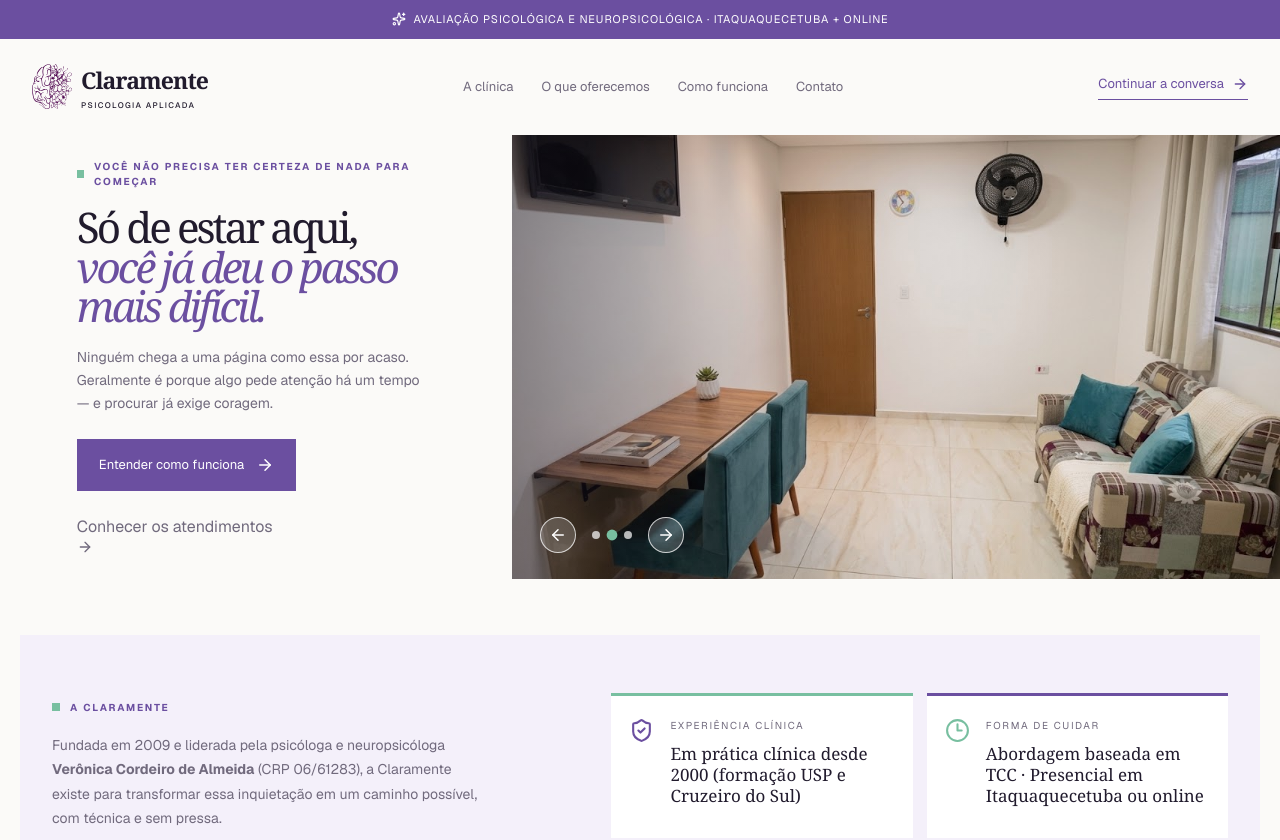
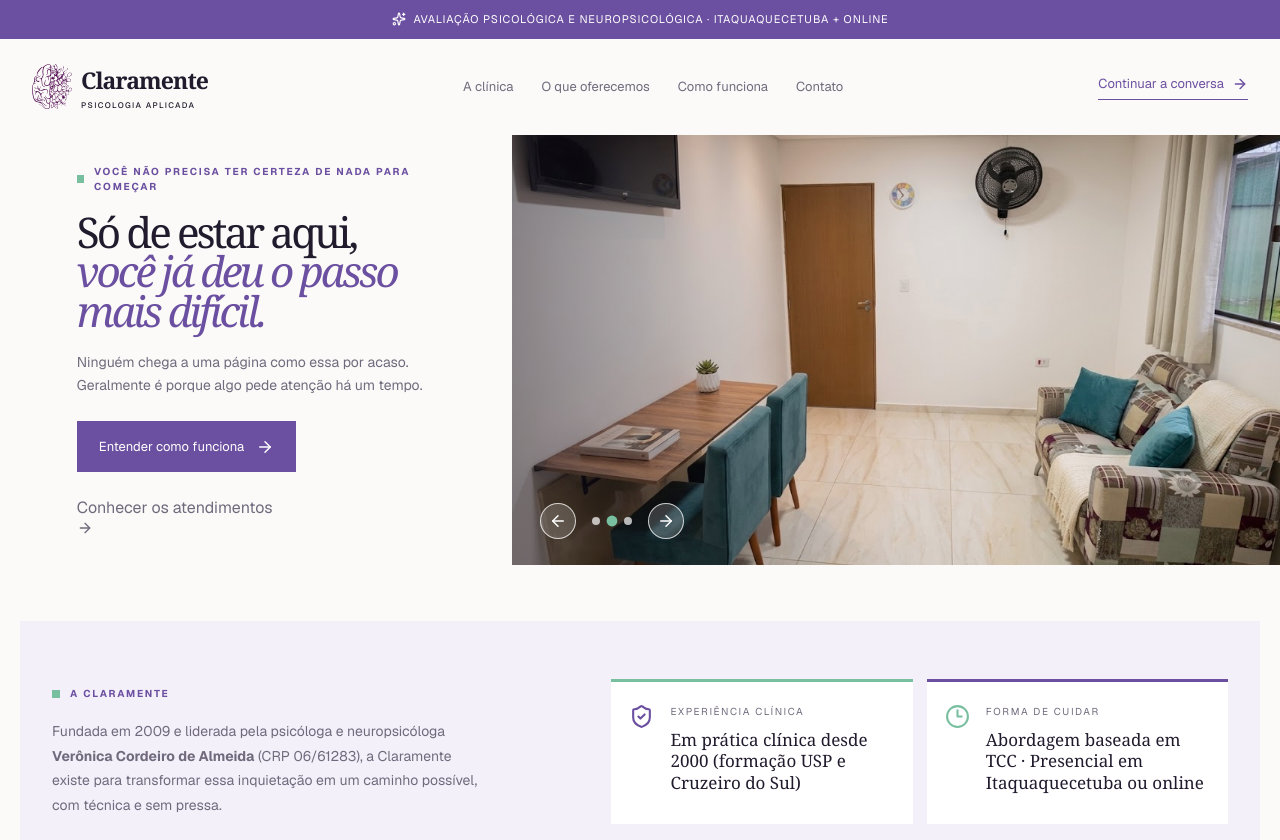
Before and after one commit to Hentech-Solutions/LANDING-PAGE-CLARAMENTE, a Next.js app: page / in a window 1280 px wide. Shown: the top 840 px of the page. Built offline with nearby package versions, Linux system fonts and the light colour scheme.

Commit message:
correção de copy

```diff
--- a/src/app/page.tsx
+++ b/src/app/page.tsx
@@ -134,7 +134,7 @@ export default function Home() {
           </h1>
           <p className="hero-text">
             Ninguém chega a uma página como essa por acaso. Geralmente é porque
-            algo pede atenção há um tempo — e procurar já exige coragem.
+            algo pede atenção há um tempo.
           </p>
           <div className="hero-actions">
             <a className="button button-dark" href="#como-funciona">
```
